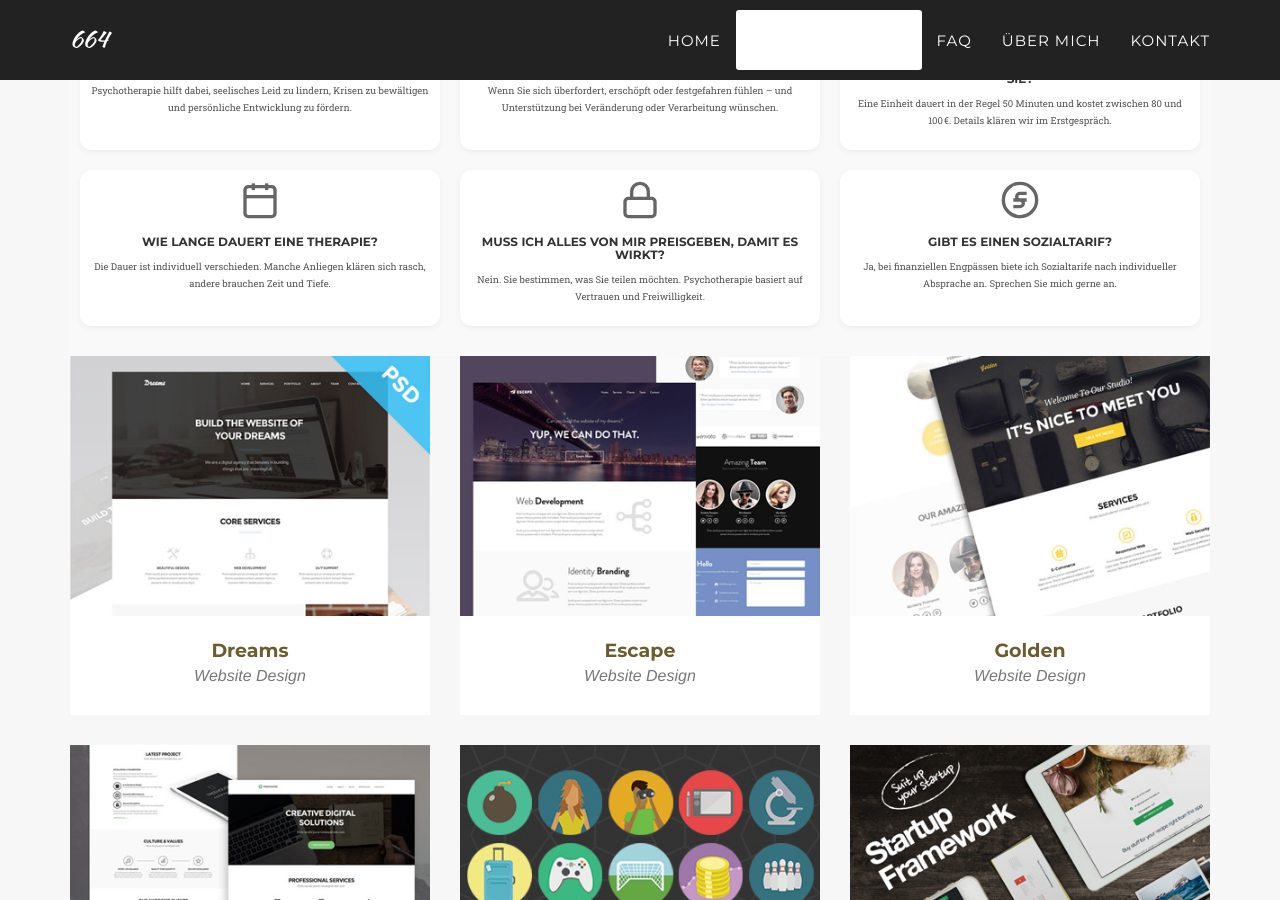
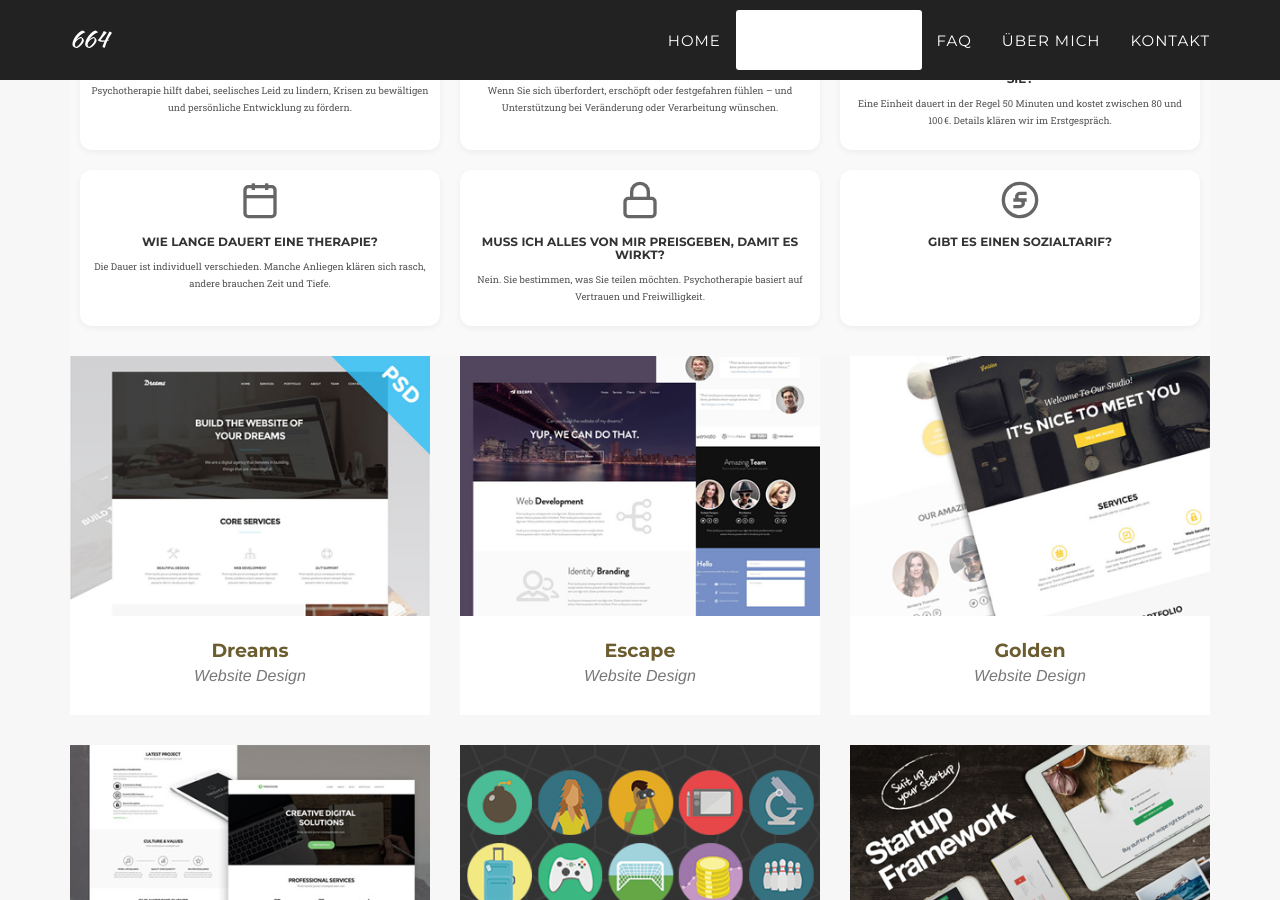
Before and after one commit to HappyTraum/tellname, a Jekyll site: the page built from index.html, in a window 1280 px wide and 900 px high, scrolled down 1863 px. Built offline with Jekyll 4.4.1, drawn with Linux system fonts in a browser that asks for light colours; some web fonts are replaced.

Commit message:
Update faq.html

```diff
--- a/_includes/faq.html
+++ b/_includes/faq.html
@@ -32,6 +32,6 @@
   <div class="faq-item">
     <svg class="icon" xmlns="http://www.w3.org/2000/svg" fill="none" stroke="currentColor" stroke-width="2" viewBox="0 0 24 24"><circle cx="12" cy="12" r="10"/><path d="M16 12h-4a2 2 0 1 1 0-4h4M8 12h4a2 2 0 1 1 0 4H8"/></svg>
     <h3>Gibt es einen Sozialtarif?</h3>
-    <p>Ja, bei finanziellen Engpässen biete ich Sozialtarife nach individueller Absprache an. Sprechen Sie mich gerne an.</p>
+
   </div>
 </section>
```
